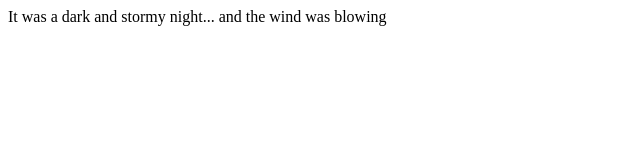
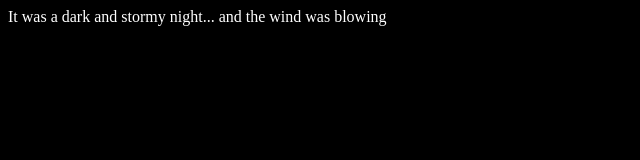
Before and after one commit to squee292/fireside-story, a plain HTML site: page index.html in a window 1280 px wide. Shown: the whole page, without its empty margins (0-640 px from the left). Drawn offline with Linux system fonts and the light colour scheme.

Commit message:
Added style.css

```diff
--- a/index.html
+++ b/index.html
@@ -1,4 +1,7 @@
-<html>
+</html>
+  <head>
+        <link rel="stylesheet" type="text/css" href="style.css">
+  </head>
   <body>
     <p>It was a dark and stormy night...  and the wind was blowing</p>
   </body>
--- /dev/null
+++ b/style.css
@@ -0,0 +1,4 @@
+body {
+    color: white;
+    background-color: black;
+  }
```
